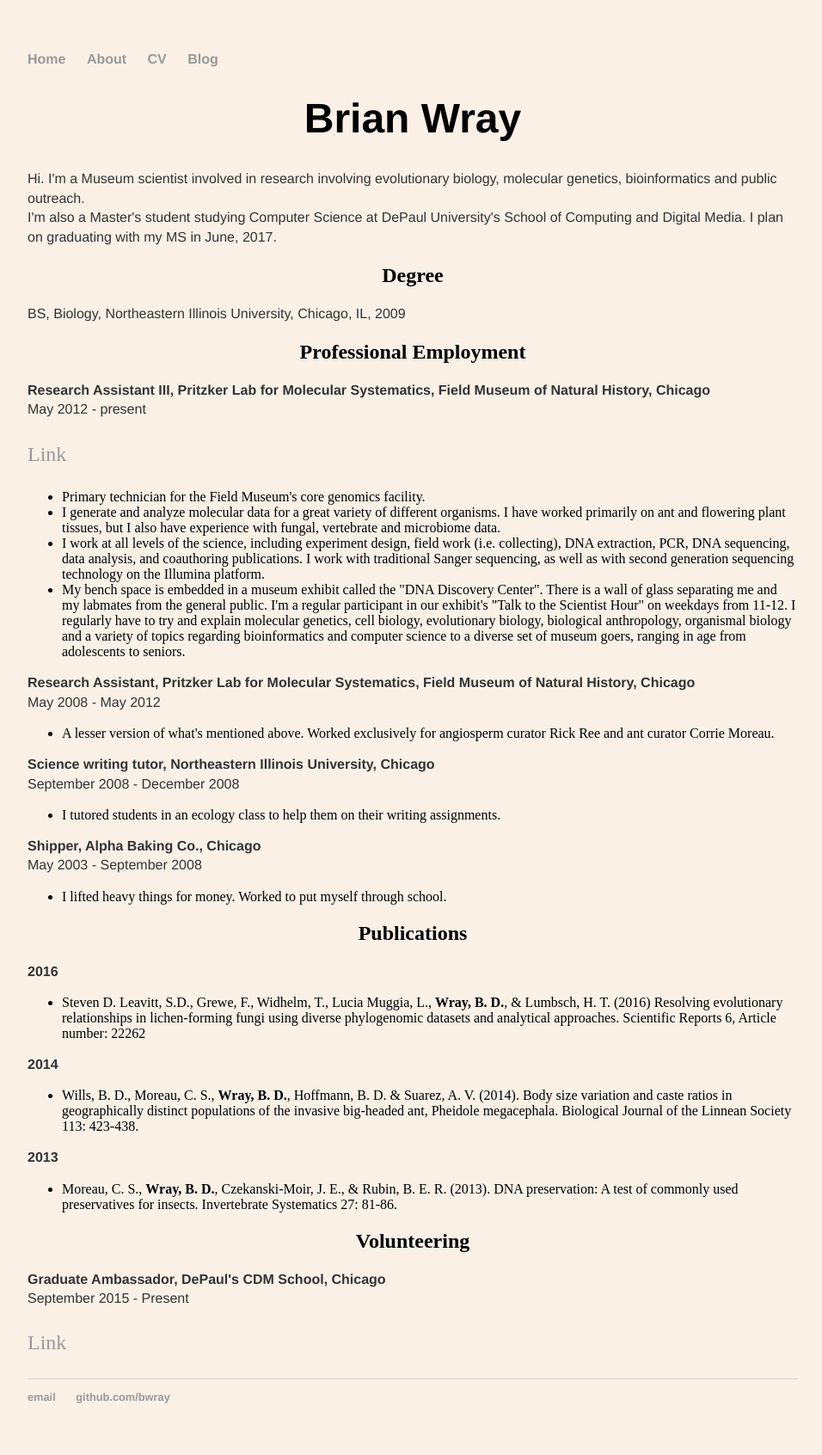
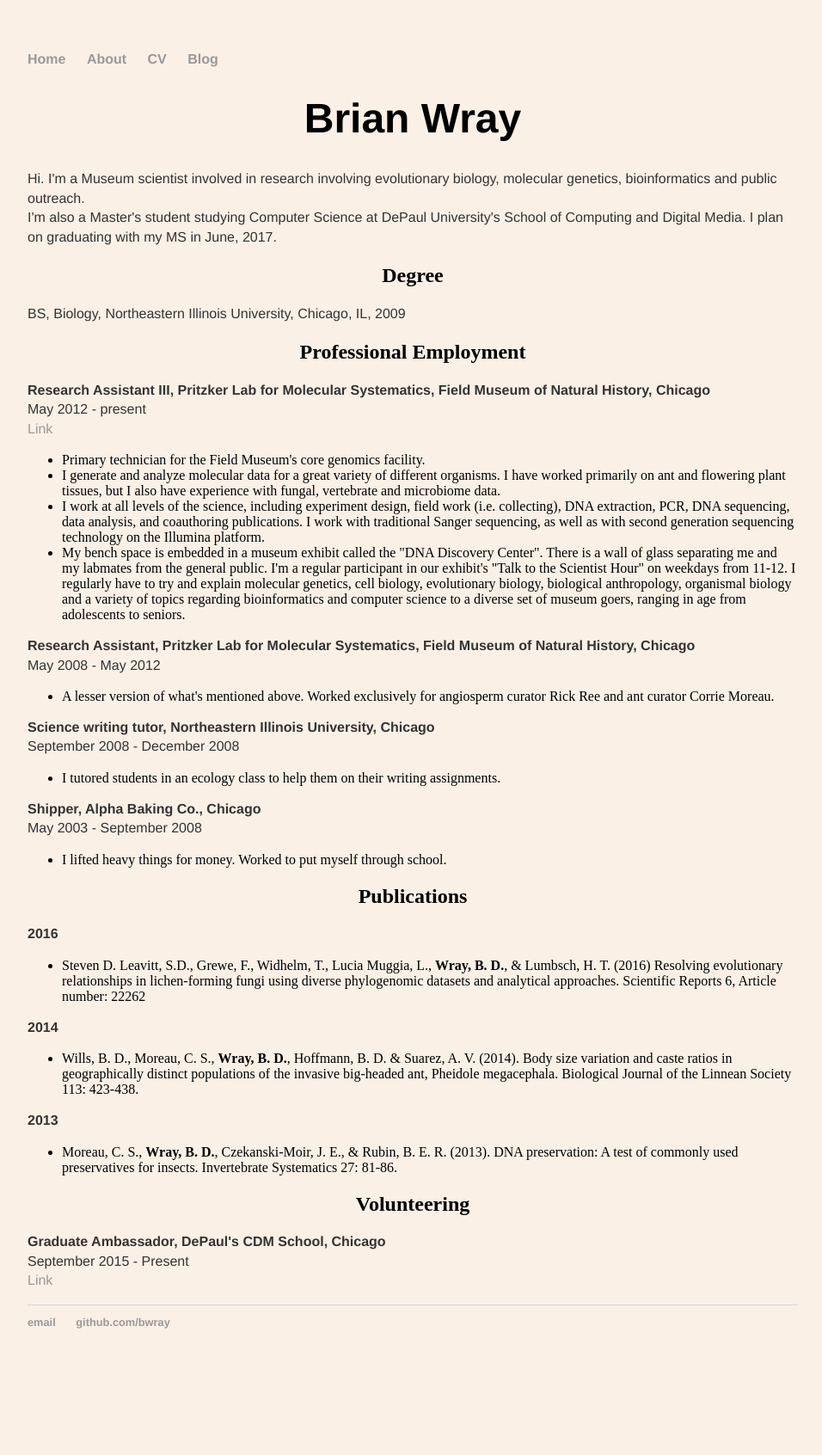
Before and after one commit to bwray/bwray.github.io, a Jekyll site: the page built from cv/index.html, in a window 1280 px wide. Shown: the whole page at 86% size, without its empty margins (160-1116 px from the left). Built offline with Jekyll 4.4.1, drawn with Linux system fonts in a browser that asks for light colours; after the commit the page ends 1605 px from its top, so only the background shows below that.

```diff
--- a/cv/index.html
+++ b/cv/index.html
@@ -12,8 +12,8 @@ title: Brian Wray's CV
 
 	<h2 style="text-align:center;">Professional Employment</h2>
 	<p style = "font-family: helvetica; font-size: 100%"><strong>Research Assistant III, Pritzker Lab for Molecular Systematics, Field Museum of Natural History, Chicago</strong>
-	<br>May 2012 - present</p>
-	<p><a href="https://www.fieldmuseum.org/about/staff/profile/726">Link</a></p>
+	<br>May 2012 - present
+	<br/><a href="https://www.fieldmuseum.org/about/staff/profile/726">Link</a></p>
 	<ul>
 	<li>Primary technician for the Field Museum's core genomics facility.</li>
 
@@ -64,5 +64,5 @@ title: Brian Wray's CV
 
 	<h2 style="text-align:center;">Volunteering</h2>
 	<p style = "font-family: helvetica; font-size: 100%"><strong>Graduate Ambassador, DePaul's CDM School, Chicago</strong><br/>
-	September 2015 - Present </p>
-	<p><a href="https://www.cdm.depaul.edu/Prospective%20Students/Pages/ambassadorinfo.aspx?ambassadorId=91">Link</a></p>
+	September 2015 - Present
+	<br/><a href="https://www.cdm.depaul.edu/Prospective%20Students/Pages/ambassadorinfo.aspx?ambassadorId=91">Link</a></p>
```
